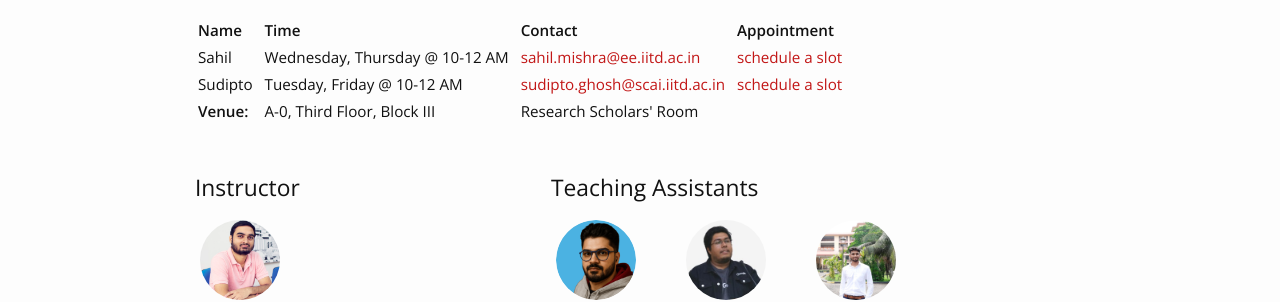
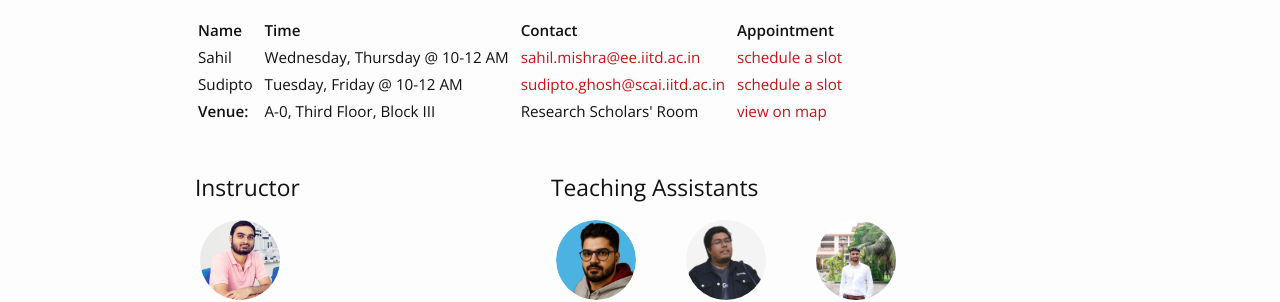
Before and after one commit to lcs2-iitd/ELL409-2501, a Jekyll site: the page built from index.md, in a window 1280 px wide. Shown: the part 1547-1849 px from the top of the page. Built offline with Jekyll 4.4.1, drawn with Linux system fonts in a browser that asks for light colours; nearby versions of some CDN libraries.

Commit message:
add map link

```diff
--- a/_layouts/home.html
+++ b/_layouts/home.html
@@ -75,6 +75,7 @@ layout: default
             <td><b>Venue:</b></td>
             <td>A-0, Third Floor, Block III</td>
             <td>Research Scholars' Room</td>
+            <td><a href="https://maps.app.goo.gl/bVwCN3tdNL74QG9Q8" target="_blank">view on map</a></td>
         </tr>
     </table>
 
```
